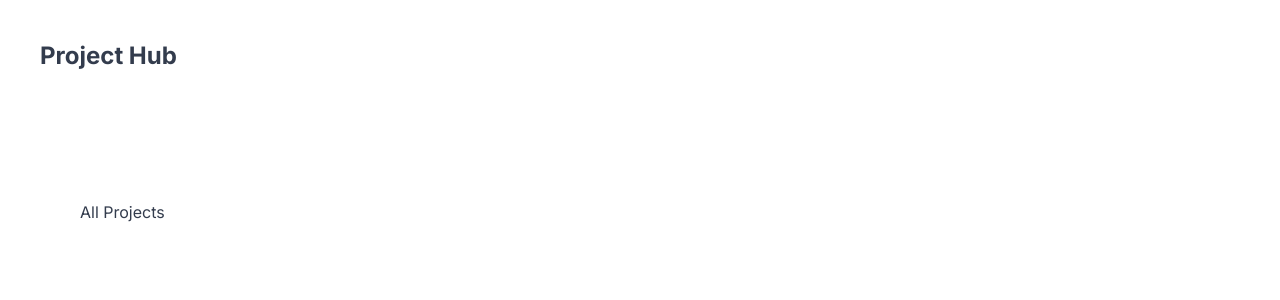
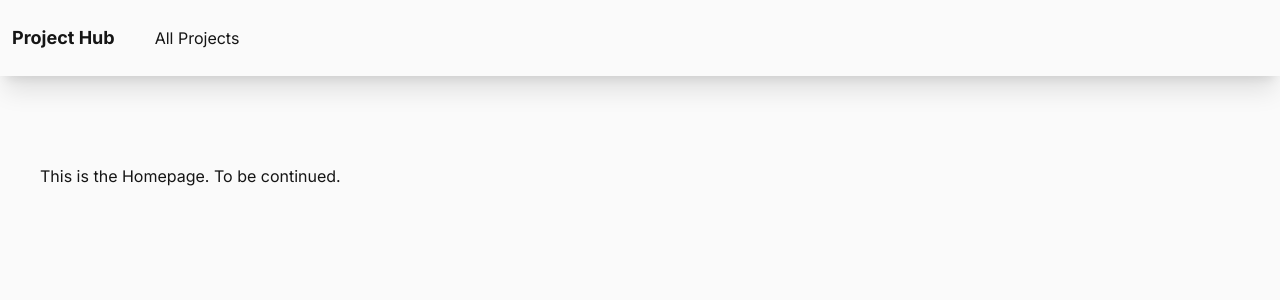
Before and after one commit to KeturahDev/proj-board, a Next.js app: page / in a window 1280 px wide. Shown: the top 300 px of the page. Built offline with nearby package versions, Linux system fonts and the light colour scheme.

Commit message:
update nav, adjust css, add empty detail page

```diff
--- a/app/Nav.tsx
+++ b/app/Nav.tsx
@@ -3,11 +3,12 @@ import React from "react";
 
 const Nav = () => {
   return (
-    <div className="mb-12">
+    <nav className="navbar p-6 px-3 mb-12 flex gap-10 shadow-xl">
       <Link href="/">
-        <h1 className="font-bold">Project Hub</h1>
+        <div className="text-lg font-bold">Project Hub</div>
       </Link>
-    </div>
+      <Link href="/projects">All Projects</Link>
+    </nav>
   );
 };
 
--- a/app/layout.tsx
+++ b/app/layout.tsx
@@ -16,11 +16,11 @@ export default function RootLayout({
   children: React.ReactNode;
 }) {
   return (
-    <html data-theme="emerald" lang="en">
+    <html data-theme="acid" lang="en">
       <body className={inter.className}>
-        <main className="m-10 flex flex-col justify-center">
+        <main className=" flex flex-col justify-center">
           <Nav />
-          {children}
+          <div className="m-10">{children}</div>
         </main>
       </body>
     </html>
--- a/app/page.tsx
+++ b/app/page.tsx
@@ -2,8 +2,8 @@ import Link from "next/link";
 
 export default function Home() {
   return (
-    <div className="m-10 my-20 flex flex-col justify-center">
-      <Link href="/projects">All Projects</Link>
+    <div className="flex flex-col justify-center">
+      This is the Homepage. To be continued.
     </div>
   );
 }
--- /dev/null
+++ b/app/projects/[id]/page.tsx
@@ -0,0 +1,7 @@
+import React from "react";
+
+const ProjectDetailsPage = () => {
+  return <div>ProjectDetailsPage</div>;
+};
+
+export default ProjectDetailsPage;
--- a/app/projects/page.tsx
+++ b/app/projects/page.tsx
@@ -1,3 +1,4 @@
+import Link from "next/link";
 import ProjCard from "../components/ProjCard";
 import fakeData from "../util/project";
 
@@ -8,11 +9,13 @@ export default function Home() {
         const res = await fetch(p.img, { cache: "no-store" });
         const json = await res.json();
         return (
-          <ProjCard
-            key={i}
-            title={p.title}
-            img={json.errors ? "" : json[0].url}
-          />
+          <Link href={`/projects/${i}`}>
+            <ProjCard
+              key={i}
+              title={p.title}
+              img={json.errors ? "" : json[0].url}
+            />
+          </Link>
         );
       })}
     </div>
--- a/package.json
+++ b/package.json
@@ -10,7 +10,7 @@
   },
   "dependencies": {
     "daisyui": "^4.4.2",
-    "next": "14.0.3",
+    "next": "^14.2.3",
     "react": "^18",
     "react-dom": "^18"
   },
--- a/tailwind.config.ts
+++ b/tailwind.config.ts
@@ -1,23 +1,23 @@
-import type { Config } from 'tailwindcss'
+import type { Config } from "tailwindcss";
 
 const config: Config = {
   content: [
-    './pages/**/*.{js,ts,jsx,tsx,mdx}',
-    './components/**/*.{js,ts,jsx,tsx,mdx}',
-    './app/**/*.{js,ts,jsx,tsx,mdx}',
+    "./pages/**/*.{js,ts,jsx,tsx,mdx}",
+    "./components/**/*.{js,ts,jsx,tsx,mdx}",
+    "./app/**/*.{js,ts,jsx,tsx,mdx}",
   ],
   theme: {
     extend: {
       backgroundImage: {
-        'gradient-radial': 'radial-gradient(var(--tw-gradient-stops))',
-        'gradient-conic':
-          'conic-gradient(from 180deg at 50% 50%, var(--tw-gradient-stops))',
+        "gradient-radial": "radial-gradient(var(--tw-gradient-stops))",
+        "gradient-conic":
+          "conic-gradient(from 180deg at 50% 50%, var(--tw-gradient-stops))",
       },
     },
   },
   plugins: [require("daisyui")],
   daisyui: {
-    themes: ["forest", "winter", "emerald"],
+    themes: true,
   },
-}
-export default config
+};
+export default config;
```
Also changed, not shown: 1 other file (tests, documents, lock files or other folders).
